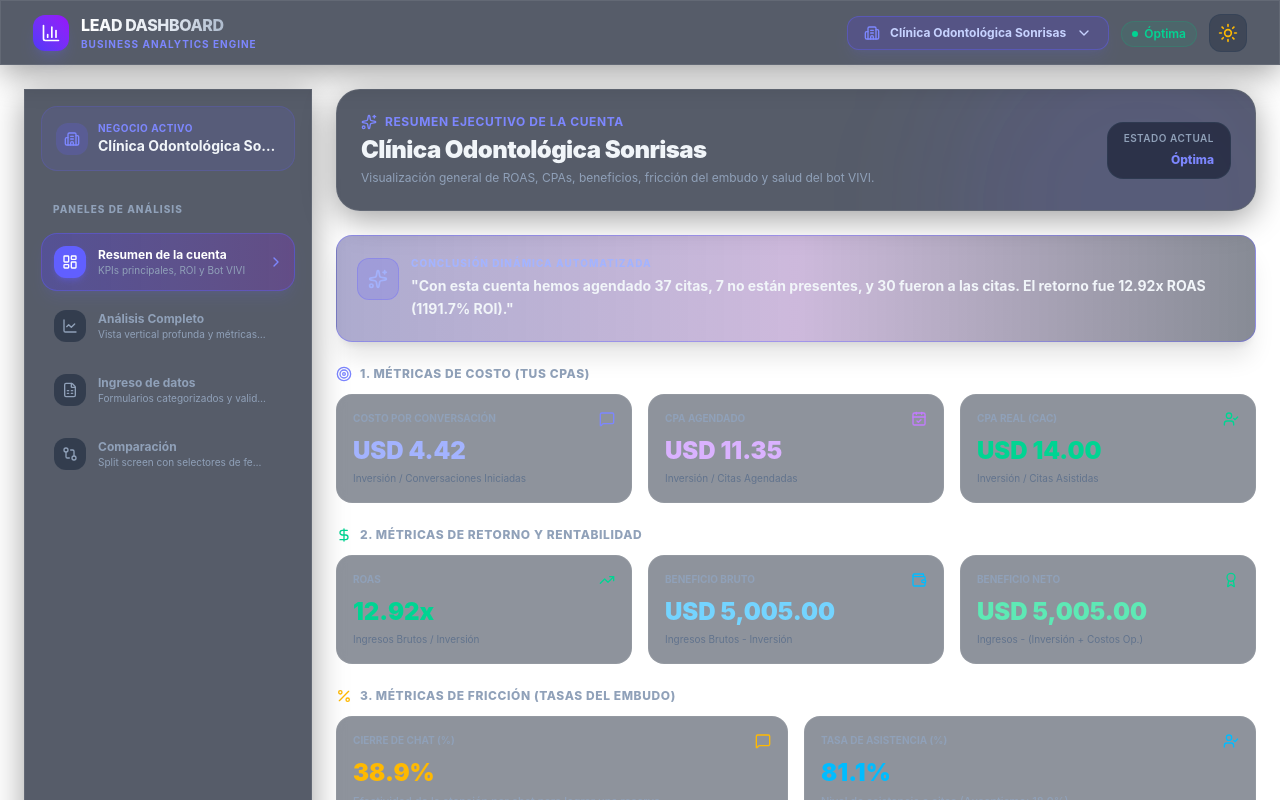
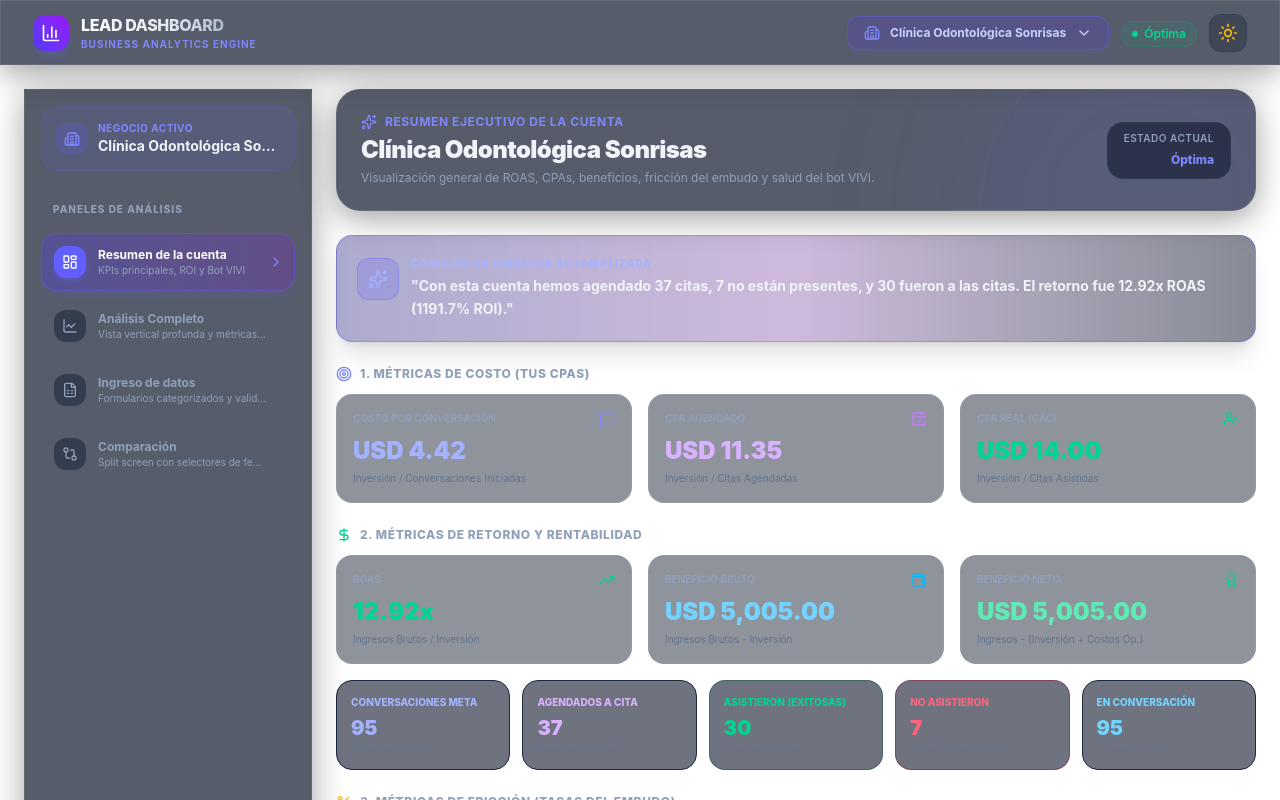
Before and after one commit to Jvasquez-45/lead-dashboard, a React (Vite) app: page / in a window 1280 px wide. Shown: the top 800 px of the page. Built offline with nearby package versions, Linux system fonts and the light colour scheme.

Commit message:
fix(persistence): persist active business id in localStorage and add 5-metric funnel row in summary

```diff
--- a/src/context/BusinessContext.jsx
+++ b/src/context/BusinessContext.jsx
@@ -22,8 +22,12 @@ export const BusinessProvider = ({ children }) => {
   useEffect(() => {
     const data = getStoredBusinesses();
     setBusinesses(data);
-    if (data.length > 0) {
+    const savedActiveId = localStorage.getItem('active_business_id');
+    if (savedActiveId && data.some((b) => b.id === savedActiveId)) {
+      setActiveBusinessId(savedActiveId);
+    } else if (data.length > 0) {
       setActiveBusinessId(data[0].id);
+      localStorage.setItem('active_business_id', data[0].id);
     }
   }, []);
 
@@ -55,12 +59,14 @@ export const BusinessProvider = ({ children }) => {
   // Actions
   const handleSelectBusiness = (id) => {
     setActiveBusinessId(id);
+    localStorage.setItem('active_business_id', id);
   };
 
   const handleCreateBusiness = (businessData) => {
     const { updatedList, newBusiness } = createNewBusiness(businessData);
     setBusinesses(updatedList);
     setActiveBusinessId(newBusiness.id);
+    localStorage.setItem('active_business_id', newBusiness.id);
     return newBusiness;
   };
 
--- a/src/views/AccountSummaryView.jsx
+++ b/src/views/AccountSummaryView.jsx
@@ -161,6 +161,59 @@ export const AccountSummaryView = () => {
             <span className="text-[10px] text-slate-500 mt-1 block">Ingresos - (Inversión + Costos Op.)</span>
           </div>
         </div>
+
+        {/* Desglose de Conversiones y Prospectos (Bajo Retorno y Rentabilidad) */}
+        <div className="grid grid-cols-1 sm:grid-cols-5 gap-3 pt-1">
+          <div className="p-3.5 rounded-2xl bg-slate-900/60 border border-slate-800">
+            <span className="text-[10px] text-indigo-300 font-extrabold uppercase block truncate">
+              Conversaciones Meta
+            </span>
+            <div className="text-xl font-black text-indigo-300 mt-1">
+              {formatNumber(metrics.totalMetaConversations)}
+            </div>
+            <span className="text-[9px] text-slate-500 block">Generadas del día</span>
+          </div>
+
+          <div className="p-3.5 rounded-2xl bg-slate-900/60 border border-slate-800">
+            <span className="text-[10px] text-purple-300 font-extrabold uppercase block truncate">
+              Agendados a Cita
+            </span>
+            <div className="text-xl font-black text-purple-300 mt-1">
+              {formatNumber(metrics.totalScheduled)}
+            </div>
+            <span className="text-[9px] text-slate-500 block">Reservas logradas</span>
+          </div>
+
+          <div className="p-3.5 rounded-2xl bg-slate-900/60 border border-emerald-900/40">
+            <span className="text-[10px] text-emerald-400 font-extrabold uppercase block truncate">
+              Asistieron (Exitosas)
+            </span>
+            <div className="text-xl font-black text-emerald-400 mt-1">
+              {formatNumber(metrics.totalAttended)}
+            </div>
+            <span className="text-[9px] text-slate-500 block">Citas concretadas</span>
+          </div>
+
+          <div className="p-3.5 rounded-2xl bg-slate-900/60 border border-rose-900/40">
+            <span className="text-[10px] text-rose-400 font-extrabold uppercase block truncate">
+              No Asistieron
+            </span>
+            <div className="text-xl font-black text-rose-400 mt-1">
+              {formatNumber(metrics.totalNoShow)}
+            </div>
+            <span className="text-[9px] text-slate-500 block">Faltas / Cancelaciones</span>
+          </div>
+
+          <div className="p-3.5 rounded-2xl bg-slate-900/60 border border-slate-800">
+            <span className="text-[10px] text-sky-300 font-extrabold uppercase block truncate">
+              En Conversación
+            </span>
+            <div className="text-xl font-black text-sky-300 mt-1">
+              {formatNumber(metrics.totalInConversation)}
+            </div>
+            <span className="text-[9px] text-slate-500 block">Interacción activa</span>
+          </div>
+        </div>
       </div>
 
       {/* BLOQUE 3: MÉTRICAS DE FRICCIÓN (CONVERSIÓN Y AUSENTISMO) */}
```
